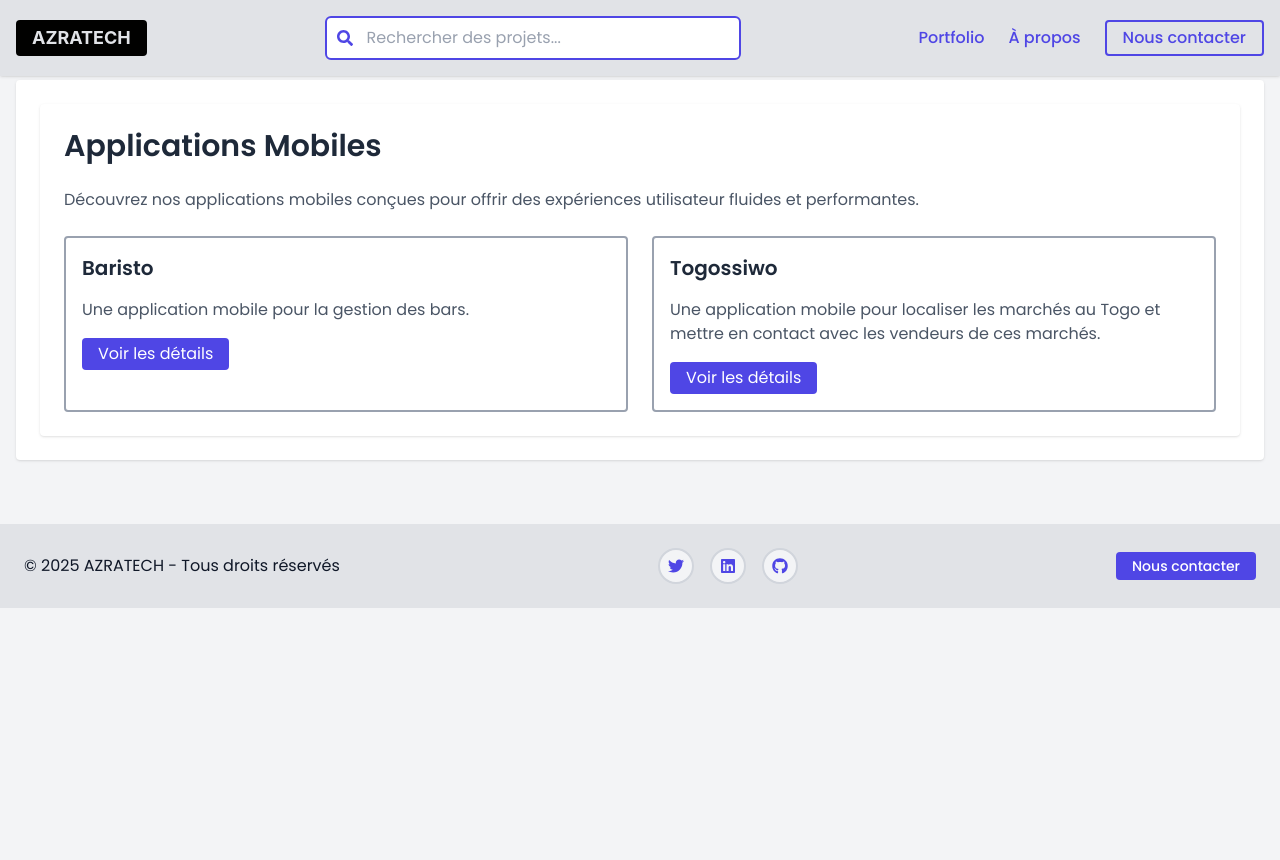
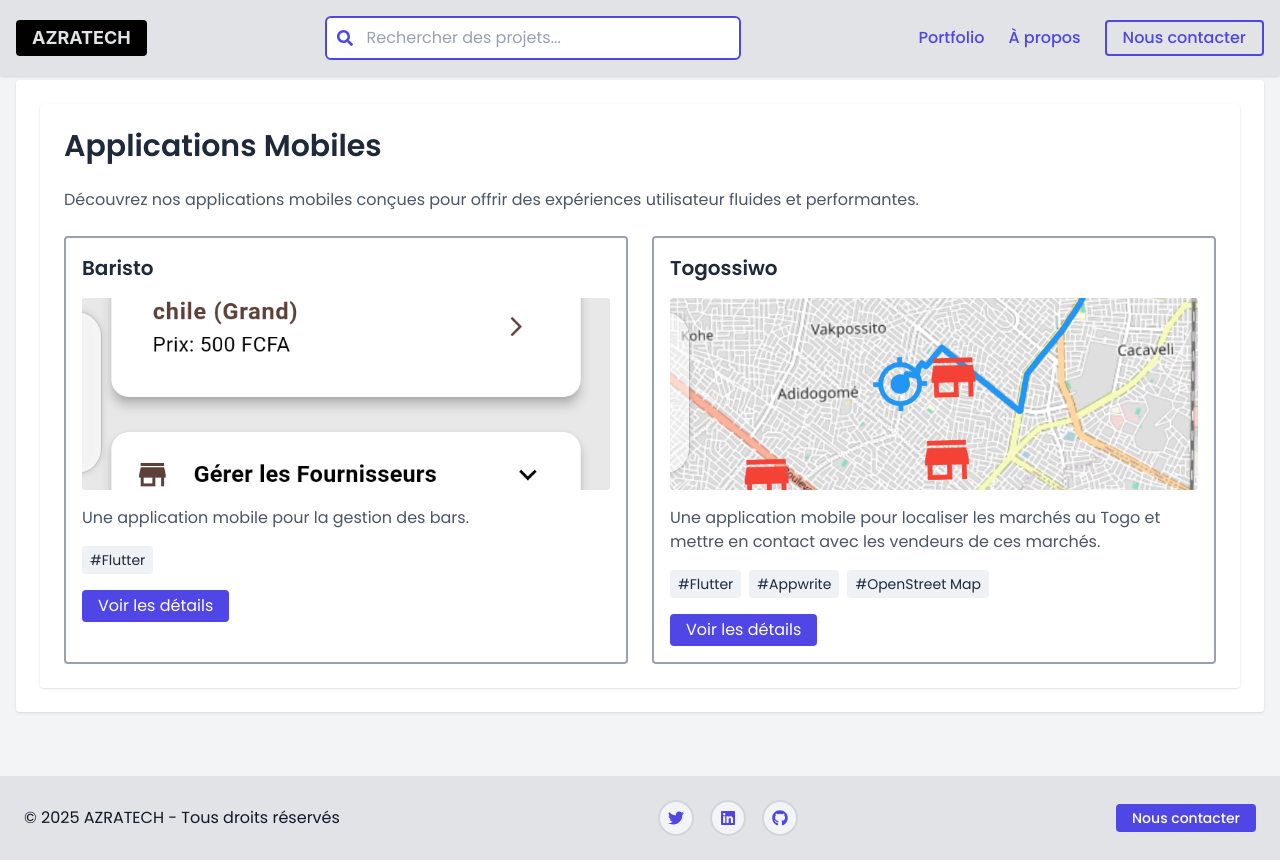
Before and after one commit to twocoderz/ecom.saas, a Next.js app: page /mobile in a window 1280 px wide. Before the commit the page ends 800 px from the top, so only its background shows below. Built offline with nearby package versions, Linux system fonts and the light colour scheme.

Commit message:
Désactivation du prérendering pour portfolio

```diff
--- a/src/app/portfolio/page.js
+++ b/src/app/portfolio/page.js
@@ -50,3 +50,6 @@ export default function Portfolio() {
     </Suspense>
   );
 }
+
+// Désactiver le prerendering pour cette page
+export const dynamic = "force-dynamic";
--- a/src/components/main/FeaturedProject.js
+++ b/src/components/main/FeaturedProject.js
@@ -1,6 +1,6 @@
 import Link from 'next/link';
-// import ProjectBanner from './ProjectBanner';
-// import Tag from './Tag';
+import ProjectBanner from './ProjectBanner';
+import Tag from './Tag';
 
 export default function FeaturedProject({ project }) {
   return (
@@ -11,21 +11,21 @@ export default function FeaturedProject({ project }) {
       </h2>
 
       {/* Bannière */}
-      {/* <ProjectBanner
+      <ProjectBanner
         image={project.images[0].url}
         title={project.title}
         details={project.details}
-      /> */}
+      />
 
       {/* Description */}
       <p className="text-gray-600 tex-base">{project.description}</p>
 
       {/* Tags */}
-      {/* <div className="flex space-x-2">
+      <div className="flex space-x-2">
         {project.technologies.map((tag, index) => (
           <Tag key={index} label={tag} />
         ))}
-      </div> */}
+      </div>
 
       {/* Bouton */}
       <Link
```
